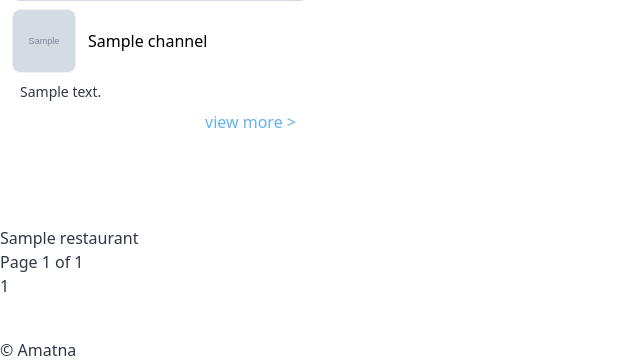
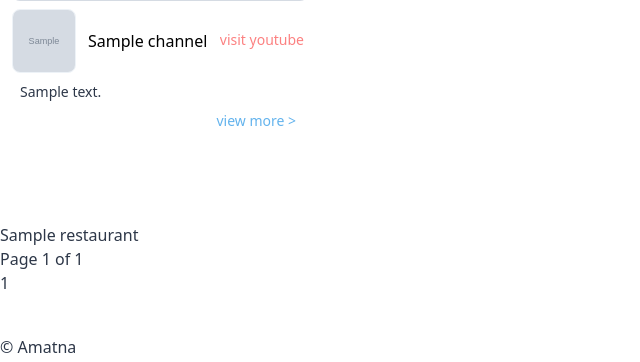
Before and after one commit to furtherdream/amatna, a Django app: page / in a window 1280 px wide. Shown: the part 507-869 px from the top of the page, without its empty margins (0-640 px from the left). Run offline with Django 3.2, Linux system fonts and the light colour scheme; tables that the repository leaves empty hold one stand-in row (values such as "Sample post"); grey boxes marked "Sample" are stand-in pictures; style sheets or scripts are compiled from the project's sources; some libraries are stand-ins or nearby versions.

Commit message:
youtube, insta 링크 연결

```diff
--- a/restaurants/models.py
+++ b/restaurants/models.py
@@ -28,6 +28,9 @@ class Channel(core_models.TimeStampedModel):
     description = models.TextField(_("description"),)
     thumbnail = models.ImageField(_("thumbnail"), upload_to="channel_thumbnails")
     image = models.ImageField(_("image"), upload_to="channel_images")
+    youtube_link = models.CharField(_("youtube link"), max_length=40, blank=True)
+    instagram_link = models.CharField(_("instagram link"), max_length=40, blank=True)
+    rank = models.PositiveSmallIntegerField(_("rank"), blank=True, default="0")
 
     def __str__(self):
         return self.name
--- a/templates/mixins/channel_card.html
+++ b/templates/mixins/channel_card.html
@@ -1,17 +1,28 @@
 {% load i18n %}
 <div class="w-1/2 lg:w-1/4 mb-10 p-3">
-    <a href="w-full">
+    <a href="#">
         <div class="w-full h-64 lg:h-50vh bg-cover bg-center rounded-lg mb-2" style="background-image: url({{channel.image.url}});"></div>
+    </a>
+    <a href="{% if channel.youtube_link %}https://www.youtube.com/channel/{{channel.youtube_link}}{% elif channel.instagram_link %}https://www.instagram.com/{{channel.instagram_link}}{% endif %}">
         <div class="w-full flex justify-between mb-2 items-center">
             <img src="{{channel.thumbnail.url}}" class="h-16 w-16 border-gray-200 border rounded-lg"/>
-            <div class="ml-3 w-4/5">
-                <span class="text-black font-medium truncate block ">{{channel.name}}</span>
+            <div class="flex justify-between ml-3 w-4/5">
+                <span class="text-black font-medium">{{channel.name}}</span>
+                <span class="text-sm text-red-400 mr-1 font-normal truncate block ">
+                    {% if channel.youtube_link %}
+                        {% trans 'visit youtube' %}
+                    {% elif channel.instagram_link %}
+                        {% trans 'visit instagram' %}
+                    {% endif %}
+                </span>
             </div>
         </div>
+    </a>
+    <a href="채널의 레스토랑">
         <div class="text-sm m-2">
            {{channel.description}}
         </div>
-        <div class="text-right text-blue-400 mr-3">
+        <div class="text-sm text-right text-blue-400 mr-3">
             {% trans 'view more >' %}
         </div>
     </a>
```
Also changed, not shown: templates/restaurants/channel_list.html (added, +16 -0 lines), locale/ko/LC_MESSAGES/django.po, restaurants/migrations/0003_auto_20200622_2149.py (added).
